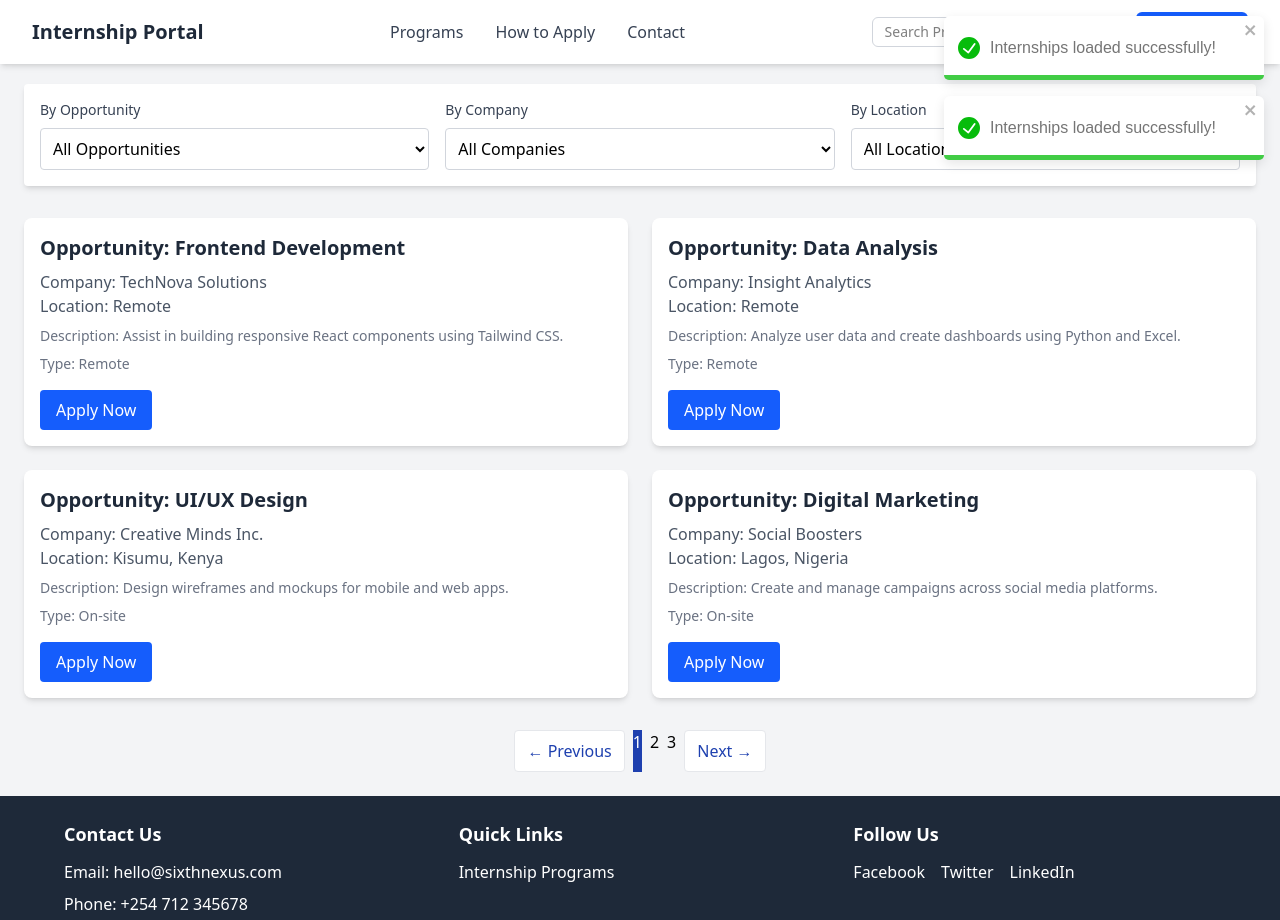
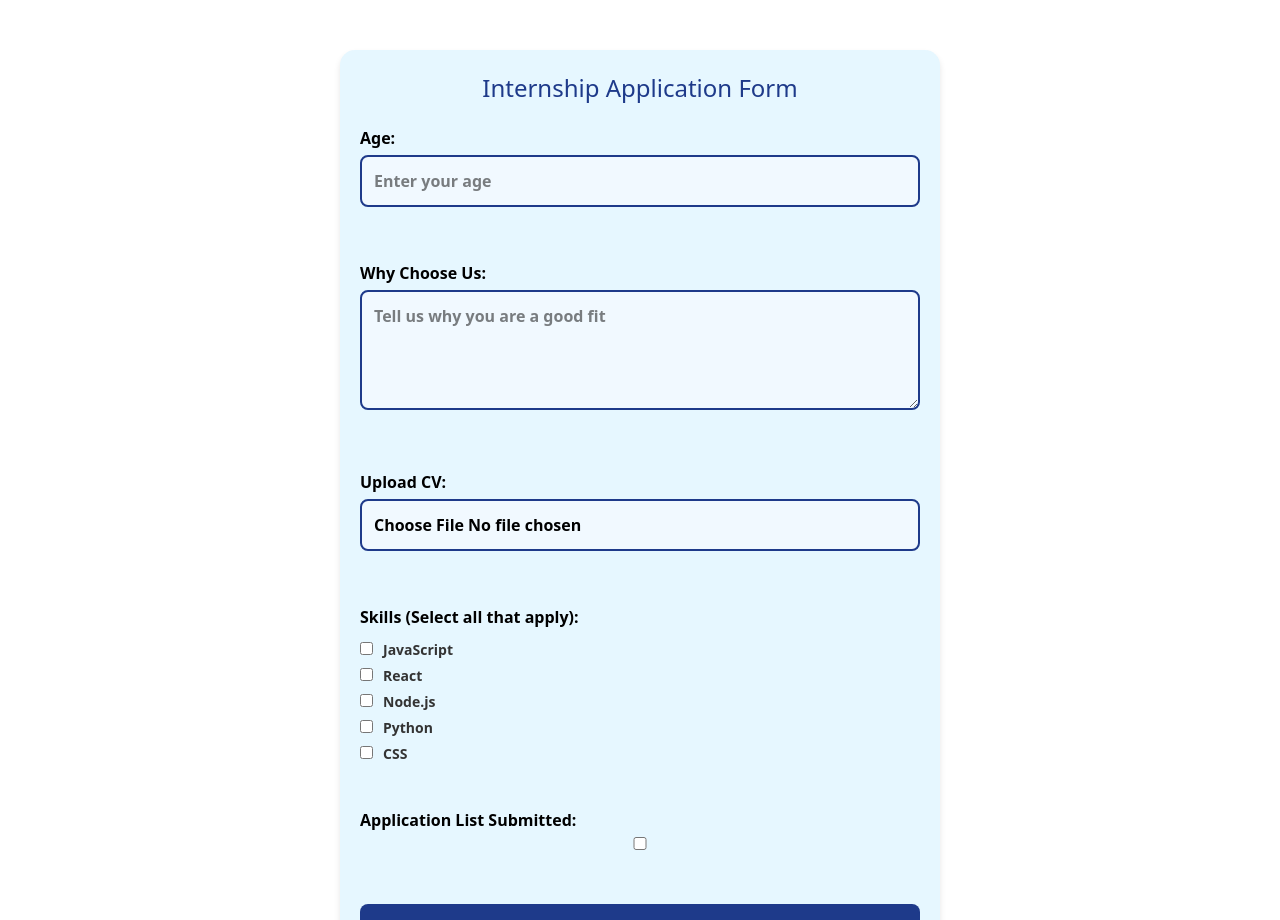
Before and after one commit to Ogendo-star/Internship-Application-Portal, a React (Vite) app: page / in a window 1280 px wide. Shown: the top 920 px of the page. Built offline with nearby package versions, Linux system fonts and the light colour scheme; data requests are answered from the project's data file.

Commit message:
Implemented FormStatus with skill checkboxes and age validation

```diff
--- a/src/App.css
+++ b/src/App.css
@@ -1,37 +1,85 @@
-.form-status {
+/* In your App.css or a separate CSS file */
+
+/* Main container */
+.form-container {
+  background-color: #e6f7ff;
+  padding: 20px;
+  border-radius: 15px;
   max-width: 600px;
-    margin: 20px auto;
-    padding: 20px;
-    border: 1px solid #ccc;
-    border-radius: 8px;
-    background-color: #f9f9f9;
+  margin: 50px auto;
+  box-shadow: 0 4px 6px rgba(0, 0, 0, 0.1);
 }
 
-  .form-group {
-    margin-bottom: 15px;
+.form-title {
+  text-align: center;
+  color: #1e3a8a;
+  font-size: 24px;
+  margin-bottom: 20px;
 }
 
-  label {
+/* Form fields */
+.application-form label {
+  display: block;
+  margin-bottom: 10px;
   font-weight: bold;
 }
 
-  input[type="number"],
-  input[type="file"],
-  textarea {
+.input-field {
   width: 100%;
-    padding: 8px;
-    margin-top: 5px;
+  padding: 12px;
+  margin: 5px 0 20px;
+  border-radius: 8px;
+  border: 2px solid #1e3a8a;
+  background-color: #f1f9ff;
 }
 
-  button {
-    padding: 10px 20px;
-    background-color: #4CAF50;
-    color: white;
-    border: none;
-    cursor: pointer;
-    font-size: 16px;
+textarea.input-field {
+  resize: vertical;
+  min-height: 120px;
 }
 
-  button:hover {
-    background-color: #45a049;
+/* Checkbox group for skills */
+.checkbox-group {
+  margin-bottom: 20px;
 }
+
+.checkbox-group label {
+  display: block;
+  font-size: 14px;
+  color: #333;
+  margin-bottom: 5px;
+}
+
+.checkbox-group input {
+  margin-right: 10px;
+}
+
+/* Submit button */
+.submit-btn {
+  background-color: #1e3a8a;
+  color: white;
+  padding: 12px 20px;
+  border: none;
+  border-radius: 8px;
+  width: 100%;
+  cursor: pointer;
+}
+
+.submit-btn:hover {
+  background-color: #2563eb;
+}
+
+/* Form status styling */
+.form-status {
+  background-color: #d1e7dd;
+  padding: 10px;
+  margin-top: 20px;
+  border-radius: 8px;
+  text-align: center;
+  font-size: 18px;
+}
+
+h2 {
+  font-size: 20px;
+  color: #1e3a8a;
+}
--- a/src/App.jsx
+++ b/src/App.jsx
@@ -1,162 +1,151 @@
-import React, { useState, useEffect } from 'react';
-import { BrowserRouter as Router, Routes, Route, NavLink, useLocation } from 'react-router-dom';
-import ApplicationFilter from './components/ApplicationFilter';
-import NavBar from './components/NavBar';
-import Footer from './components/Footer';
-import ApplicationForm from './components/ApplicationForm';
+import React, { useState } from "react";
+import './App.css'; // Make sure the path is correct here
 import FormStatus from './components/FormStatus';
-import axios from 'axios';
-import { ToastContainer, toast } from 'react-toastify';
-import 'react-toastify/dist/ReactToastify.css';
-import ReactPaginate from 'react-paginate';
-import "./pagination.css";
 
+const ApplicationForm = () => {
+  // State to track form data
+  const [formData, setFormData] = useState({
+    age: "",
+    cvUploaded: false,
+    whyChooseUs: "",
+    selectedSkills: [],
+    applicationListSubmitted: false,
+  });
 
-function App(){
-  const [internships, setInternships] = useState([]);
-  const [opportunityFilter, setOpportunityFilter] = useState('All');
-  const [companyFilter, setCompanyFilter] = useState('All');
-  const [locationFilter, setLocationFilter] = useState('All');
-  const [loading, setLoading] = useState(true);
-  const [error, setError] = useState(null);
-  const [selectedInternship, setSelectedInternship] = useState(null);
-  const [currentPage, setCurrentPage] = useState(0);
-
-  const itemsPerPage = 4;
-
-  useEffect(() => {
-    const fetchInternships = async () => {
-      try {
-        setLoading(true);
-        const res = await axios.get('http://localhost:3000/internships');
-        setInternships(res.data);
-        toast.success('Internships loaded successfully!');
-      } catch (err) {
-        setError('Error fetching internships');
-        toast.error('Failed to load internships');
-      } finally {
-        setLoading(false);
-      }
-    };
-
-    fetchInternships();
-  }, []);
-
-  const uniqueCompanies = [...new Set(internships.map(item => item.company))];
-  const uniqueLocations = [...new Set(internships.map(item => item.location))];
-
-  const filteredInternships = internships.filter(item =>
-    (opportunityFilter === 'All' || item.opportunity === opportunityFilter) &&
-    (companyFilter === 'All' || item.company === companyFilter) &&
-    (locationFilter === 'All' || item.location === locationFilter)
-  );
-
-  const pageCount = Math.ceil(filteredInternships.length / itemsPerPage);
-  const offset = currentPage * itemsPerPage;
-  const currentInternships = filteredInternships.slice(offset, offset + itemsPerPage);
-
-  const handlePageClick = ({ selected }) => {
-    setCurrentPage(selected);
+  // Handle form input changes
+  const handleChange = (e) => {
+    const { name, value, type, checked } = e.target;
+    setFormData((prevData) => ({
+      ...prevData,
+      [name]: type === "checkbox" ? checked : value,
+    }));
   };
 
-  const handleInternshipSelect = (internship) => {
-    setSelectedInternship(internship);
-    toast.info(`Applying to ${internship.opportunity} at ${internship.company}`);
+  // Handle skill checkbox change
+  const handleSkillChange = (e) => {
+    const { value, checked } = e.target;
+    setFormData((prevData) => ({
+      ...prevData,
+      selectedSkills: checked
+        ? [...prevData.selectedSkills, value]
+        : prevData.selectedSkills.filter((skill) => skill !== value),
+    }));
   };
 
-  useEffect(() => {
-    setCurrentPage(0);
-  }, [opportunityFilter, companyFilter, locationFilter]);
-
-  const MainContent = () => {
-    const location = useLocation();
-    const path = location.pathname;
-
-    useEffect(() => {
-      if (path !== '/apply') setSelectedInternship(null);
-    }, [path]);
-
-    if (loading) return <div className="text-center py-10">Loading internships...</div>;
-    if (error) return <div className="text-center py-10 text-red-600">{error}</div>;
-
-    switch (path) {
-      case '/':
-        return (
-          <>
-            <h1 className="text-3xl font-bold text-center text-blue-800 mb-6">Available Internships</h1>
-            <ApplicationFilter
-              onOpportunityFilterChange={setOpportunityFilter}
-              onCompanyFilterChange={setCompanyFilter}
-              onLocationFilterChange={setLocationFilter}
-              companies={uniqueCompanies}
-              locations={uniqueLocations}
-            />
-
-            <div className="mt-8 grid grid-cols-1 md:grid-cols-2 gap-6">
-              {currentInternships.map((item) => (
-                <div key={item.id} className="bg-white shadow-md rounded-lg p-4">
-                  <h2 className="text-xl font-semibold text-gray-800">Opportunity: {item.opportunity}</h2>
-                  <p className="text-gray-600 mt-2">Company: {item.company}</p>
-                  <p className="text-gray-600">Location: {item.location}</p>
-                  <p className="text-gray-500 mt-2 text-sm">Description: {item.description}</p>
-                  <p className="text-gray-500 mt-2 text-sm">Type: {item.type}</p>
-                  <div className="mt-4">
-                    <NavLink
-                      to="/apply"
-                      className="inline-block px-4 py-2 bg-blue-600 text-white rounded hover:bg-blue-700 transition"
-                      onClick={() => handleInternshipSelect(item)}
-                    >
-                      Apply Now
-                    </NavLink>
-                  </div>
-                </div>
-              ))}
-
-              {filteredInternships.length === 0 && (
-                <p className="col-span-full text-center text-gray-500">No internships match your filters.</p>
-              )}
-            </div>
-
-            {pageCount > 1 && (
-              <div className="pagination-container mt-6">
-                <ReactPaginate
-                  previousLabel={"← Previous"}
-                  nextLabel={"Next →"}
-                  pageCount={pageCount}
-                  onPageChange={handlePageClick}
-                  containerClassName={"pagination"}
-                  previousLinkClassName={"pagination__link"}
-                  nextLinkClassName={"pagination__link"}
-                  disabledClassName={"pagination__link--disabled"}
-                  activeClassName={"pagination__link--active"}
-                />
-              </div>
-            )}
-          </>
-        );
-      case '/apply':
-        return <ApplicationForm selectedInternship={selectedInternship} />;
-      case '/status':
-        return <FormStatus internships={internships} />;
-      default:
-        return <div className="text-center py-10">Page not found</div>;
-    }
+  // Handle form submission
+  const handleSubmit = (e) => {
+    e.preventDefault();
+    // Handle form submission (e.g., send data to server)
   };
 
   return (
-    <Router>
-      <div className="flex flex-col min-h-screen">
-        <ToastContainer position="top-right" autoClose={3000} />
-        <NavBar />
-        <main className="flex-grow bg-gray-100 p-6">
-          <Routes>
-            <Route path="/*" element={<MainContent />} />
-          </Routes>
-        </main>
-        <Footer />
-      </div>
-    </Router>
+    <div className="form-container">
+      <h1 className="form-title">Internship Application Form</h1>
+      <form onSubmit={handleSubmit} className="application-form">
+        <label>
+          Age:
+          <input
+            type="number"
+            name="age"
+            value={formData.age}
+            onChange={handleChange}
+            min="1"
+            required
+            className="input-field"
+            placeholder="Enter your age"
+          />
+        </label>
+        <br />
+        <label>
+          Why Choose Us:
+          <textarea
+            name="whyChooseUs"
+            value={formData.whyChooseUs}
+            onChange={handleChange}
+            required
+            className="input-field"
+            placeholder="Tell us why you are a good fit"
+          />
+        </label>
+        <br />
+        <label>
+          Upload CV:
+          <input
+            type="file"
+            name="cvUploaded"
+            onChange={(e) =>
+              setFormData((prevData) => ({
+                ...prevData,
+                cvUploaded: e.target.files.length > 0,
+              }))
+            }
+            className="input-field"
+          />
+        </label>
+        <br />
+        <label>Skills (Select all that apply):</label>
+        <div className="checkbox-group">
+          <label>
+            <input
+              type="checkbox"
+              value="JavaScript"
+              onChange={handleSkillChange}
+            />
+            JavaScript
+          </label>
+          <label>
+            <input
+              type="checkbox"
+              value="React"
+              onChange={handleSkillChange}
+            />
+            React
+          </label>
+          <label>
+            <input
+              type="checkbox"
+              value="Node.js"
+              onChange={handleSkillChange}
+            />
+            Node.js
+          </label>
+          <label>
+            <input
+              type="checkbox"
+              value="Python"
+              onChange={handleSkillChange}
+            />
+            Python
+          </label>
+          <label>
+            <input
+              type="checkbox"
+              value="CSS"
+              onChange={handleSkillChange}
+            />
+            CSS
+          </label>
+          {/* Add more checkboxes for additional skills */}
+        </div>
+        <br />
+        <label>
+          Application List Submitted:
+          <input
+            type="checkbox"
+            name="applicationListSubmitted"
+            checked={formData.applicationListSubmitted}
+            onChange={handleChange}
+            className="input-field"
+          />
+        </label>
+        <br />
+        <button type="submit" className="submit-btn">Submit Application</button>
+      </form>
+
+      {/* Show FormStatus Component with current formData */}
+      <FormStatus formData={formData} />
+    </div>
   );
 };
 
-export default App;
+export default ApplicationForm;
```
Also changed, not shown: src/components/FormStatus.jsx (+22 -94 lines). Lines whose indentation alone changed are shown as unchanged.
